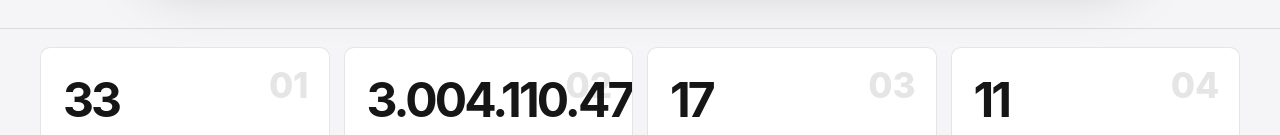
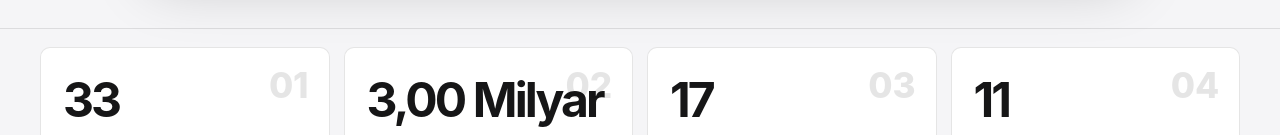
Before and after one commit to ajaroste/halkaarzim, a Next.js app: page / in a window 1280 px wide. Shown: the part 817-952 px from the top of the page. Built offline with nearby package versions, Linux system fonts and the light colour scheme; no server answers.

Commit message:
ui: prevent total lot metric overflow

```diff
--- a/app/page.tsx
+++ b/app/page.tsx
@@ -14,6 +14,12 @@ const statusPriority: Record<IpoStatus, number> = {
   delayed: 5,
   draft: 6
 };
+
+function formatCompactLots(value: number) {
+  if (value >= 1_000_000_000) return `${(value / 1_000_000_000).toLocaleString("tr-TR", { minimumFractionDigits: 2, maximumFractionDigits: 2 })} Milyar`;
+  if (value >= 1_000_000) return `${(value / 1_000_000).toLocaleString("tr-TR", { maximumFractionDigits: 1 })} Milyon`;
+  return value.toLocaleString("tr-TR");
+}
 
 export default function HomePage() {
   const featured = [...ipos]
@@ -60,7 +66,7 @@ export default function HomePage() {
 
     <section className="homeMetricsV2"><div className="container homeMetricsV2Grid">
       <article><span>01</span><strong>{ipos.length}</strong><p>Takip edilen halka arz</p></article>
-      <article><span>02</span><strong>{totalLots.toLocaleString("tr-TR")}</strong><p>Toplam temel arz lotu</p></article>
+      <article className="homeMetricLots"><span>02</span><strong>{formatCompactLots(totalLots)}</strong><p>Toplam temel arz lotu</p><small>{totalLots.toLocaleString("tr-TR")} lot</small></article>
       <article><span>03</span><strong>{bulletinCount}</strong><p>Resmî SPK bülteni</p></article>
       <article><span>04</span><strong>{listedCount}</strong><p>İşlem görmeye başlayan</p></article>
     </div></section>
```
